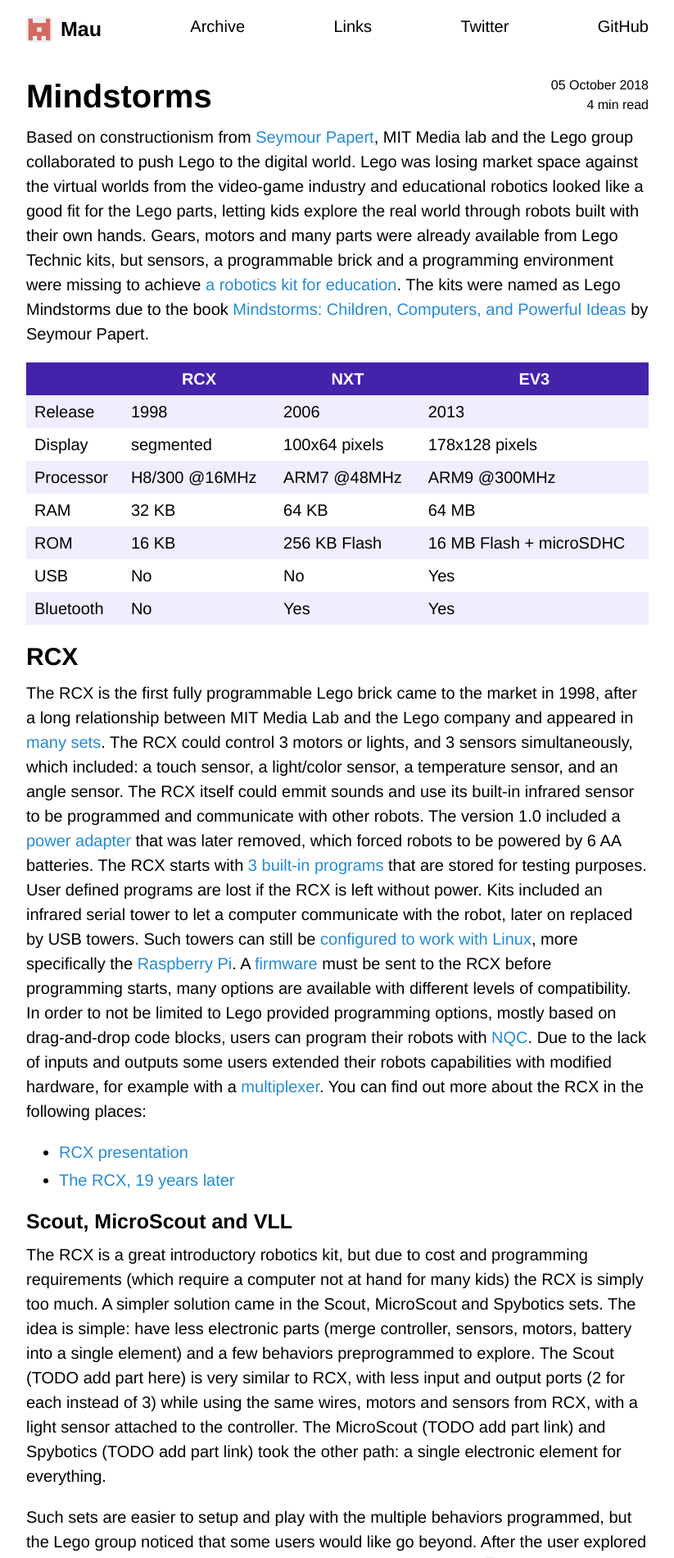
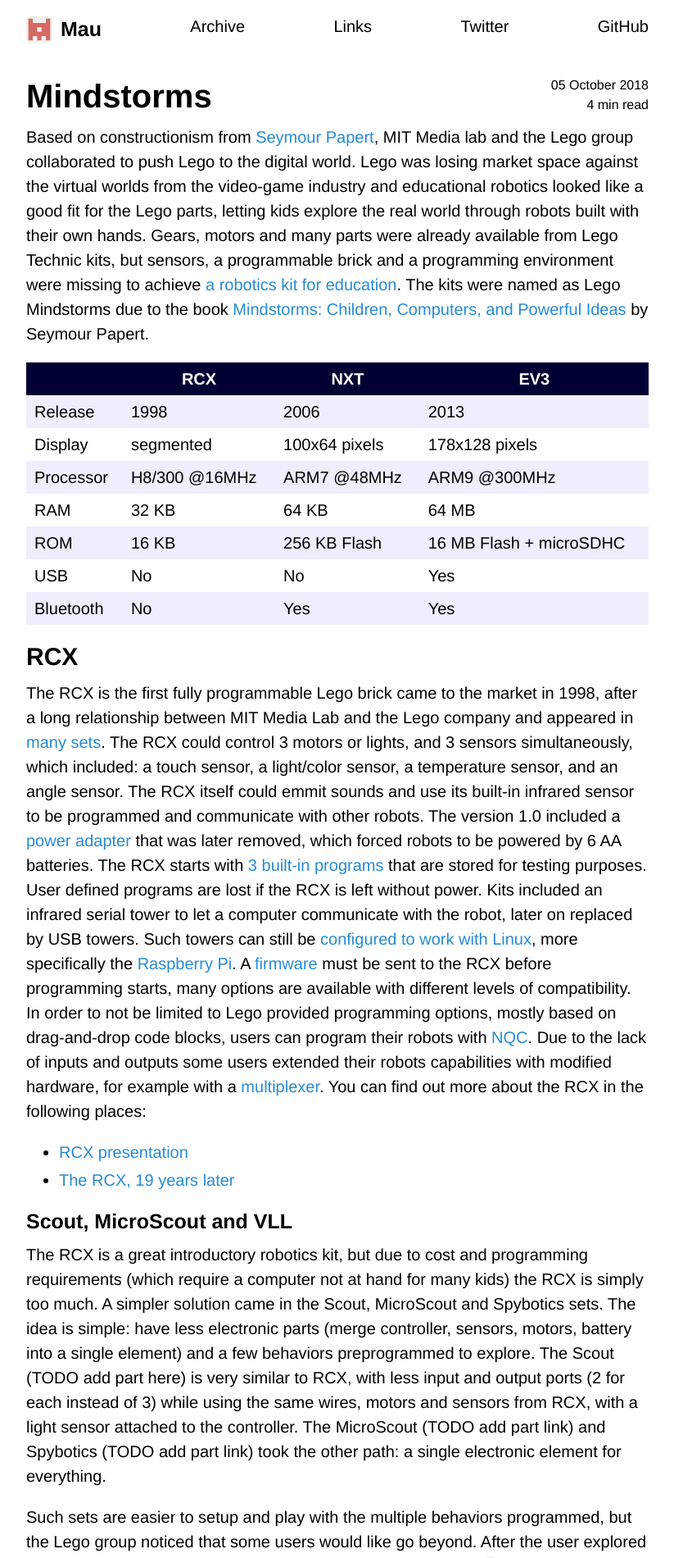
Before and after one commit to Maumagnaguagno/maumagnaguagno.github.io, a Jekyll site: the page built from mindstorms.md, in a window 1280 px wide. Shown: the top 1900 px of the page at 82% size, without its empty margins (228-1051 px from the left). Built offline with Jekyll 4.4.1, drawn with Linux system fonts in a browser that asks for light colours; our own code applies the rules of GitHub Pages for plain Markdown files.

Commit message:
Darker table header style

```diff
--- a/css/style.scss
+++ b/css/style.scss
@@ -101,7 +101,7 @@ table {
 }
 
 th {
-  background: #42a;
+  background: #003;
   color: #fff;
 }
 
```
